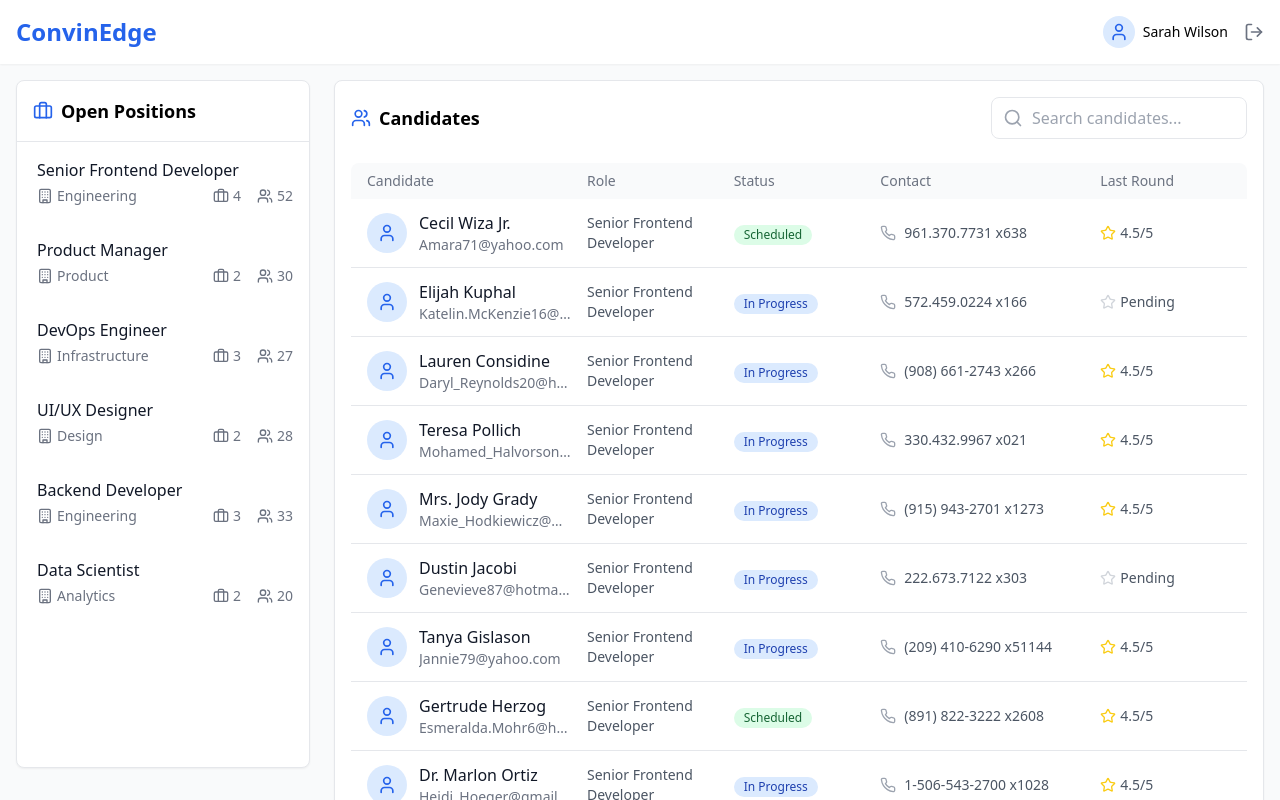
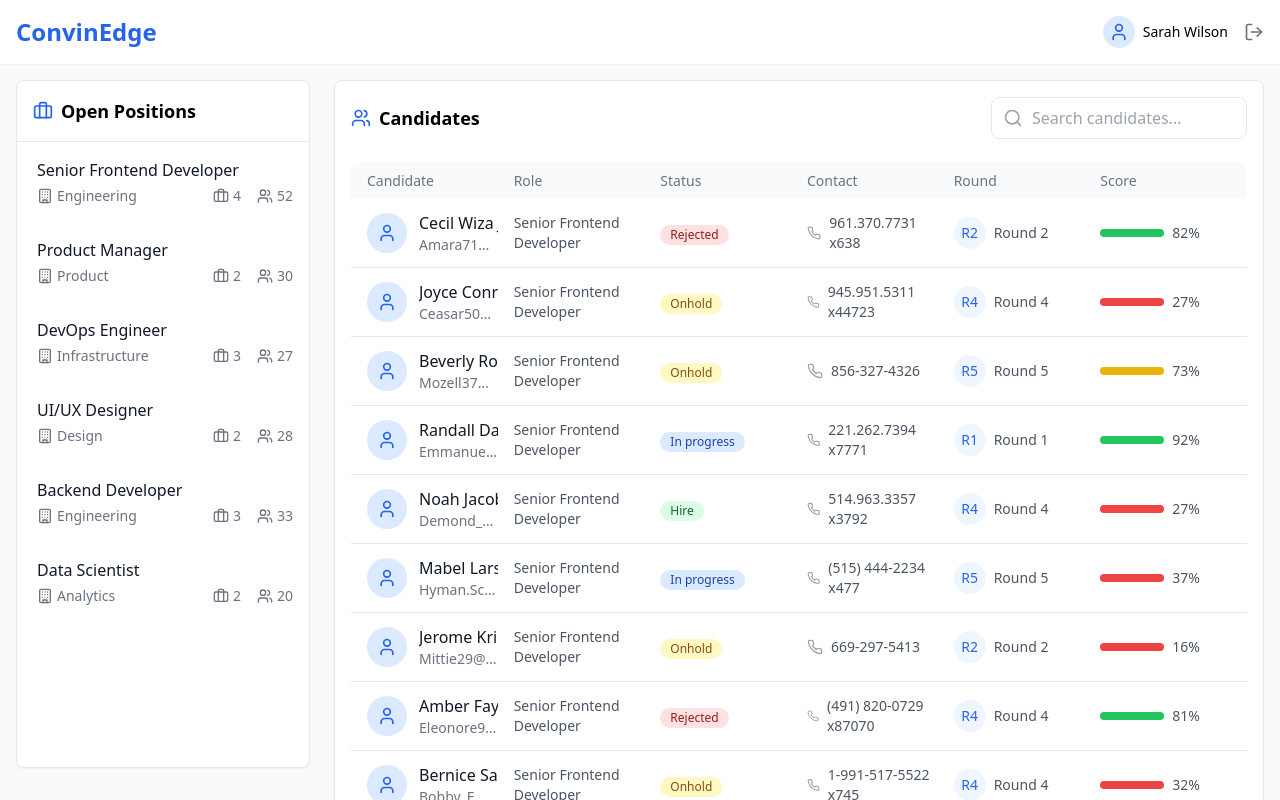
Before and after one commit to achyuthreddyi/HireSight, a React (Create React App) app: page / in a window 1280 px wide. Shown: the top 800 px of the page. Built offline with nearby package versions, Linux system fonts and the light colour scheme.

Commit message:
adds status, round and score columnd

```diff
--- a/src/components/Dashboard.jsx
+++ b/src/components/Dashboard.jsx
@@ -141,11 +141,12 @@ const Dashboard = () => {
 
                   {/* Table Header */}
                   <div className="grid grid-cols-12 gap-4 px-4 py-2 bg-gray-50 rounded-t-lg text-sm font-medium text-gray-500">
-                    <div className="col-span-3">Candidate</div>
+                    <div className="col-span-2">Candidate</div>
                     <div className="col-span-2">Role</div>
                     <div className="col-span-2">Status</div>
-                    <div className="col-span-3">Contact</div>
-                    <div className="col-span-2">Last Round</div>
+                    <div className="col-span-2">Contact</div>
+                    <div className="col-span-2">Round</div>
+                    <div className="col-span-2">Score</div>
                   </div>
 
                   {/* Candidates List */}
@@ -157,7 +158,7 @@ const Dashboard = () => {
                         className="grid grid-cols-12 gap-4 px-4 py-3 items-center hover:bg-gray-50 cursor-pointer transition-colors"
                       >
                         {/* Candidate Name & Image */}
-                        <div className="col-span-3 flex items-center space-x-3">
+                        <div className="col-span-2 flex items-center space-x-3">
                           <div className="w-10 h-10 rounded-full bg-blue-100 flex-shrink-0 flex items-center justify-center">
                             <User className="w-5 h-5 text-blue-600" />
                           </div>
@@ -177,32 +178,62 @@ const Dashboard = () => {
                         {/* Status */}
                         <div className="col-span-2">
                           <span className={`inline-flex items-center px-2.5 py-0.5 rounded-full text-xs font-medium ${
-                            candidate.status === 'In Progress'
-                              ? 'bg-blue-100 text-blue-800'
-                              : 'bg-green-100 text-green-800'
+                            (() => {
+                              switch(candidate.status) {
+                                case 'hire':
+                                  return 'bg-green-100 text-green-800';
+                                case 'rejected':
+                                  return 'bg-red-100 text-red-800';
+                                case 'onhold':
+                                  return 'bg-yellow-100 text-yellow-800';
+                                case 'in progress':
+                                  return 'bg-blue-100 text-blue-800';
+                                default:
+                                  return 'bg-gray-100 text-gray-800';
+                              }
+                            })()
                           }`}>
-                            {candidate.status}
+                            {candidate.status.charAt(0).toUpperCase() + candidate.status.slice(1)}
                           </span>
                         </div>
 
                         {/* Contact Info */}
-                        <div className="col-span-3 text-sm text-gray-600">
+                        <div className="col-span-2 text-sm text-gray-600">
                           <div className="flex items-center space-x-2">
                             <Phone className="w-4 h-4 text-gray-400" />
                             <span>{candidate.phone}</span>
                           </div>
                         </div>
 
-                        {/* Rating */}
-                        <div className="col-span-2 flex items-center space-x-1">
-                          <Star className={`w-4 h-4 ${
-                            candidate.rounds[candidate.rounds.length - 1].status === 'Passed'
-                              ? 'text-yellow-400'
-                              : 'text-gray-300'
-                          }`} />
-                          <span className="text-sm text-gray-600">
-                            {getRoundRating(candidate.rounds)}
-                          </span>
+                        {/* Interview Round */}
+                        <div className="col-span-2">
+                          <div className="flex items-center space-x-2">
+                            <div className="w-8 h-8 rounded-full bg-blue-50 flex items-center justify-center">
+                              <span className="text-sm font-medium text-blue-600">R{candidate.currentRound}</span>
+                            </div>
+                            <span className="text-sm text-gray-600">
+                              Round {candidate.currentRound}
+                            </span>
+                          </div>
+                        </div>
+
+                        {/* Overall Score */}
+                        <div className="col-span-2">
+                          <div className="flex items-center space-x-2">
+                            <div className={`h-2 w-16 rounded-full ${
+                              candidate.overallScore >= 75 ? 'bg-green-500' :
+                              candidate.overallScore >= 50 ? 'bg-yellow-500' :
+                              'bg-red-500'
+                            }`}>
+                              <div
+                                className="h-full rounded-full bg-opacity-50"
+                                style={{ width: `${candidate.overallScore}%` }}
+                              />
+                            </div>
+                            <span className="text-sm font-medium text-gray-600">
+                              {candidate.overallScore}%
+                            </span>
+                          </div>
                         </div>
                       </div>
                     ))}
--- a/src/data/mockData.js
+++ b/src/data/mockData.js
@@ -43,9 +43,14 @@ const generateCandidates = (jobId, count) => {
     phone: faker.phone.number('+1 ### ### ####'),
     role: MOCK_DATA.jobs.find(job => job.id === jobId).title,
     jobId,
-    status: Math.random() > 0.5 ? 'In Progress' : 'Scheduled',
+    status: (() => {
+      const statuses = ['hire', 'rejected', 'onhold', 'in progress'];
+      return statuses[Math.floor(Math.random() * statuses.length)];
+    })(),
     rating: Number((3 + Math.random() * 2).toFixed(1)),
-    rounds: generateInterviewRounds(Math.floor(Math.random() * 3) + 1)
+    rounds: generateInterviewRounds(Math.floor(Math.random() * 3) + 1),
+    currentRound: Math.floor(Math.random() * 5) + 1,
+    overallScore: Math.floor(Math.random() * 100) + 1
   }));
 };
 
```
